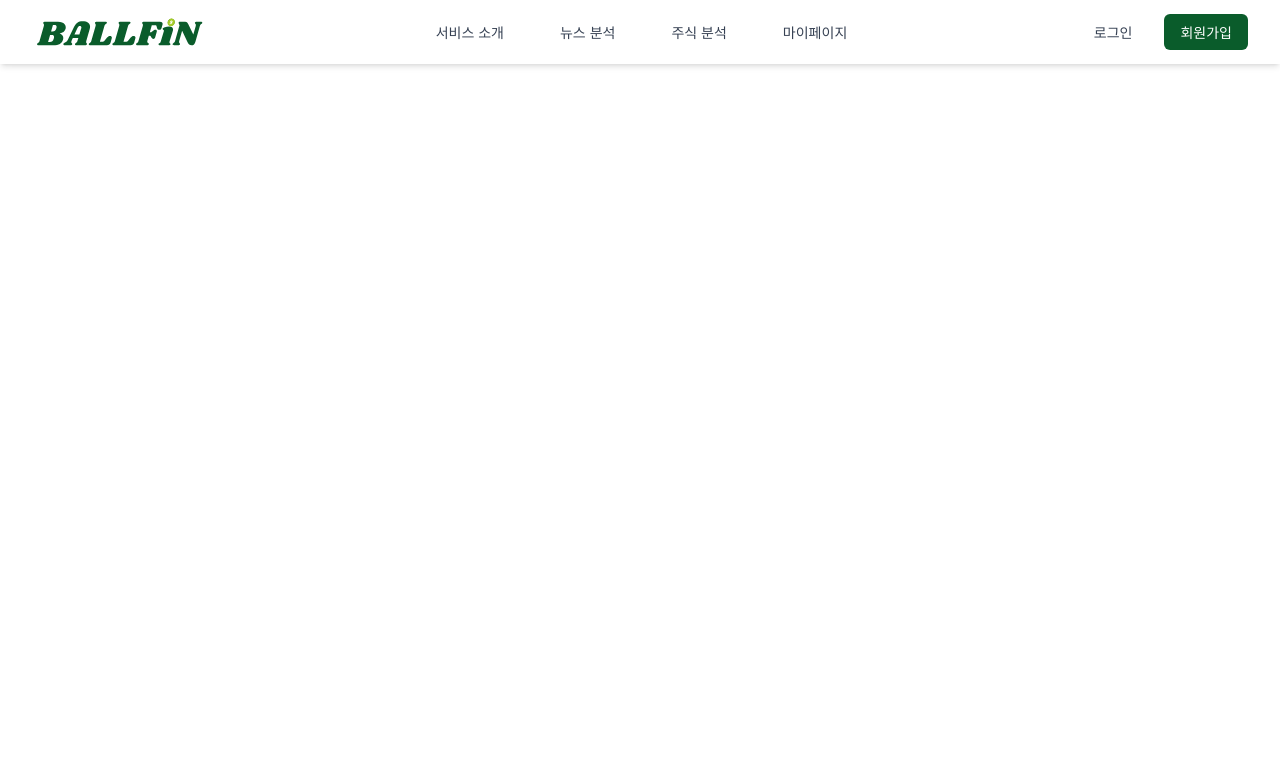
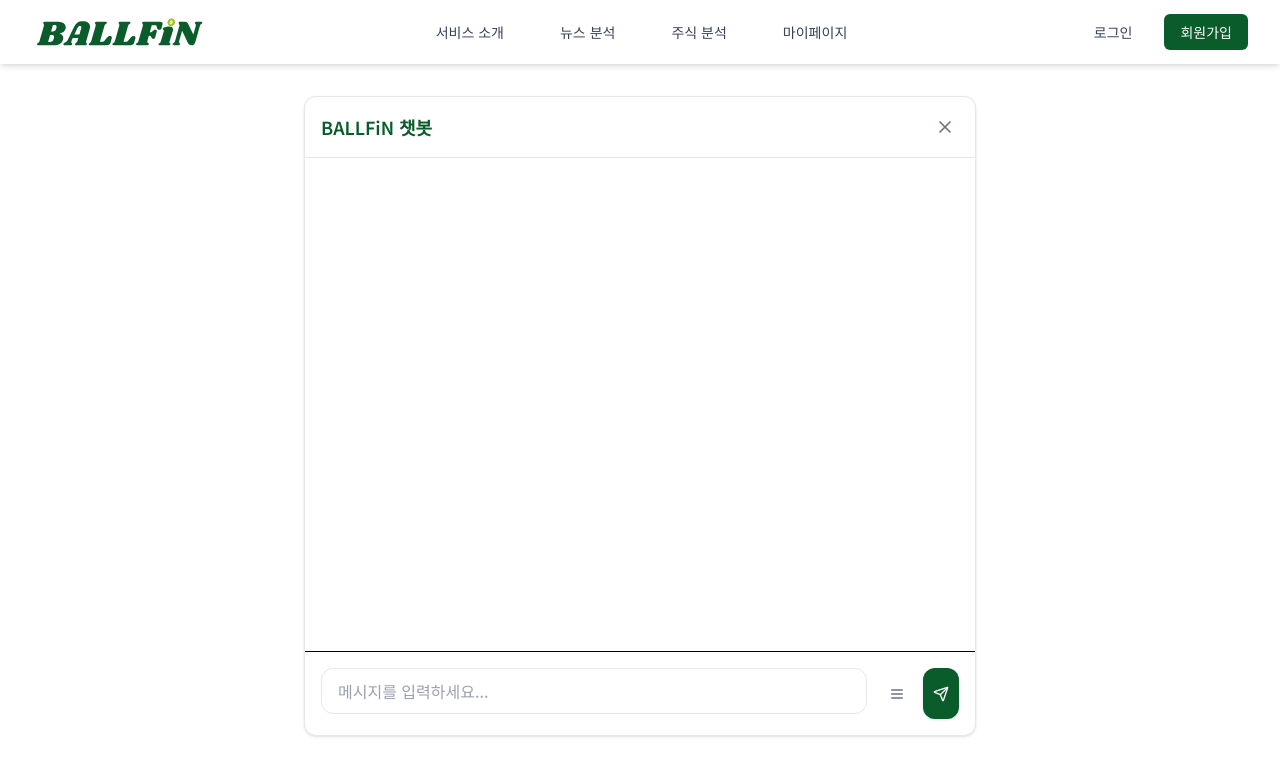
Before and after one commit to BALLFiN/BALLFiN-FE, a React (Vite) app: page /chat in a window 1280 px wide. Shown: the top 776 px of the page. Built offline with nearby package versions, Linux system fonts and the light colour scheme; a web font is replaced by a local one.

Commit message:
✨: 채팅페이지 mvp

```diff
--- a/src/App.tsx
+++ b/src/App.tsx
@@ -26,6 +26,7 @@ const TransactionPage = lazy(
 );
 const MyPage = lazy(() => import("./pages/myPage"));
 const ProfilePage = lazy(() => import("./pages/myPage/profile"));
+const ChatPage = lazy(() => import("./pages/chatPage"));
 
 import { QueryClient, QueryClientProvider } from "@tanstack/react-query";
 
@@ -52,6 +53,7 @@ function AnimatedRoutes() {
           <Route path="aramSettings" element={<AramSettingsPage />} />
         </Route>
         <Route path="/transaction" element={<TransactionPage />} />
+        <Route path="/chat" element={<ChatPage />} />
       </Routes>
     </AnimatePresence>
   );
--- /dev/null
+++ b/src/pages/chatPage.tsx
@@ -0,0 +1,43 @@
+import { useState } from "react";
+import ChatHeader from "../components/chat/ChatHeader";
+import { ChatMessages } from "../components/chat/ChatMessages";
+import ChatInput from "../components/chat/ChatInput";
+import { NewMessagePT } from "../features/chat/types";
+
+export default function ChatPage() {
+  const [messages, setMessages] = useState<NewMessagePT[]>([]);
+  const [input, setInput] = useState("");
+
+  const handleSend = () => {
+    if (!input.trim()) return;
+    const now = new Date().toISOString();
+    setMessages((prev) => [
+      ...prev,
+      { msg_id: Date.now().toString(), role: "user", content: input, ts: now },
+      {
+        msg_id: (Date.now() + 1).toString(),
+        role: "assistant",
+        content: `Echo: ${input}`,
+        ts: now,
+      },
+    ]);
+    setInput("");
+  };
+
+  return (
+    <div className="max-w-2xl mx-auto flex flex-col h-[80vh] bg-white rounded-xl border border-gray-200 shadow mt-8">
+      <ChatHeader onClose={() => {}} />
+      <div className="flex-1 overflow-y-auto px-2 py-4">
+        <ChatMessages messages={messages} />
+      </div>
+      <div className="border-t">
+        <ChatInput
+          message={input}
+          onChange={setInput}
+          onSubmit={handleSend}
+          onToggleMenu={() => {}}
+        />
+      </div>
+    </div>
+  );
+}
```
